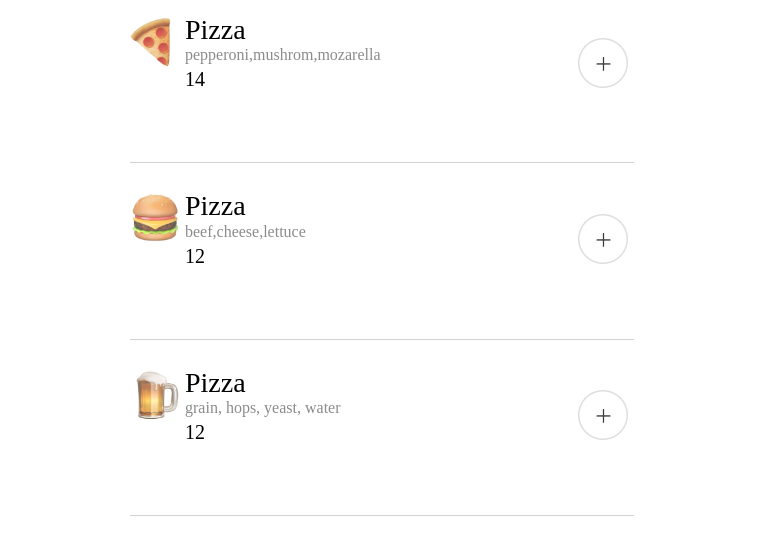
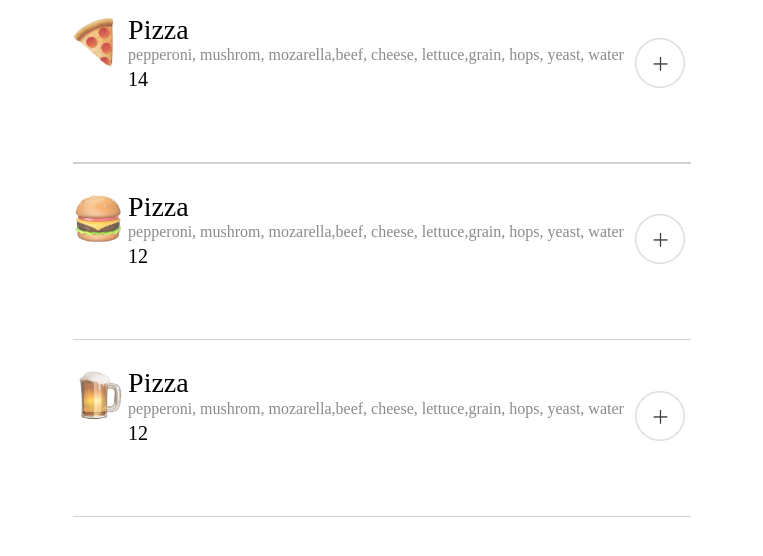
Before and after one commit to paulo-de-santiago/restaurant-order, a website built with Vite: page index.html in a window 1280 px wide. Shown: the part 282-838 px from the top of the page, without its empty margins (258-1021 px from the left). Built offline with nearby package versions, Linux system fonts and the light colour scheme; a web font is replaced by a local one.

Commit message:
Fixed array ingredients items output

```diff
--- a/index.html
+++ b/index.html
@@ -30,7 +30,7 @@
         </header>
       </div>
       <div class="main-menu" id="main-menu">
-        <div class="menu-list" id="menu-list">
+<!--         <div class="menu-list" id="menu-list">
           <div class="menu-item" id="menu-item">
             <img
               class="img-layout"
@@ -49,7 +49,7 @@
           </button>
         </div>
         <img src="images/divider.png" />
-      </div>
+      </div> -->
     </div>
 
     <script src="index.js" type="module"></script>
--- a/index.js
+++ b/index.js
@@ -37,6 +37,26 @@ renderStart();
 function getMenuElement() {
   let menuItems = "";
 
+  let menuIngredients = [];
+
+  menuArray.forEach(function (item) {
+    if (item.ingredients.length > 1) {
+      menuIngredients.push(item.ingredients.join(", "));
+    } else if (item.ingredients.length === 1) {
+      menuIngredients.push(item.ingredients[0].split("-"));
+    }
+  });
+  /*   console.log(menuIngredients); */
+
+  /*   menuArray.forEach(function (item) {
+    item.ingredients.forEach(function (ingredient) {
+      if (item.ingredients.length > 1) {
+        menuIngredients.push(ingredient);
+      }
+    });
+  });
+  /*    */
+
   /* Default State */
   menuArray.forEach(function (item) {
     menuItems += `<div class="menu-list" id="menu-list">
@@ -49,7 +69,7 @@ function getMenuElement() {
 
           <ul class="list" id="list">
             <li class="item" id="item">Pizza</li>
-            <li class="ingredients" id="ingredients">${item.ingredients}</li>
+            <li class="ingredients" id="ingredients">${menuIngredients}</li>
             <li class="price" id="price">${item.price}</li>
           </ul>
         </div>
```
